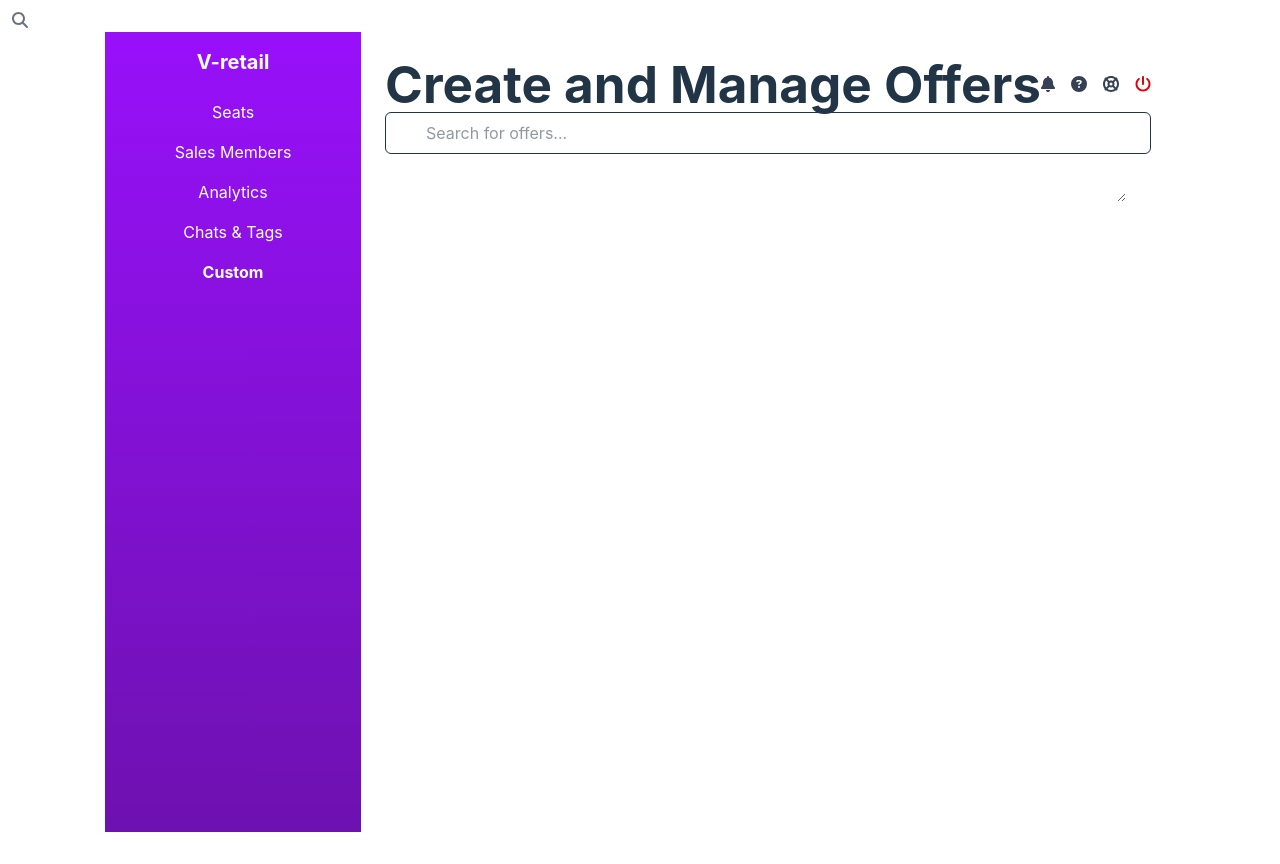
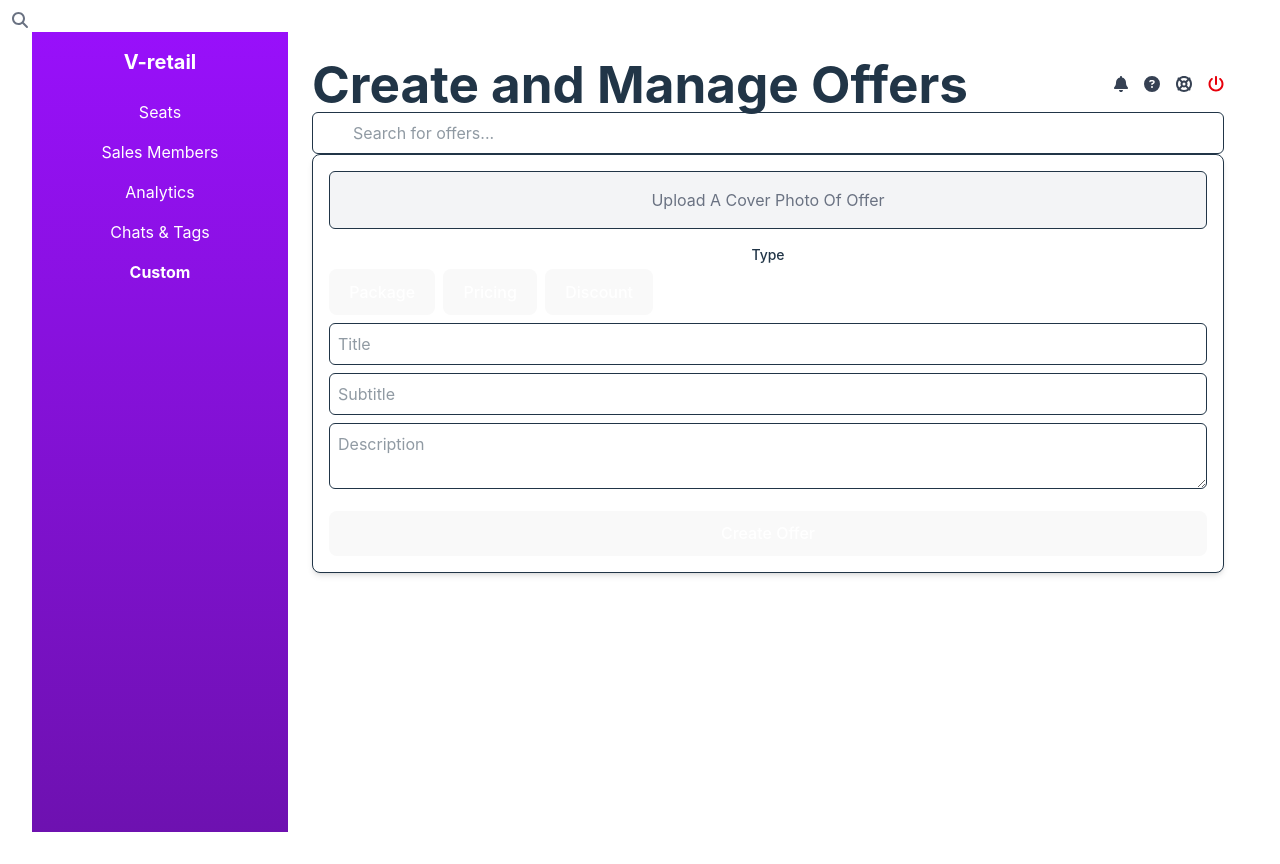
Before and after one commit to ganeshkadam771/TataTechAssessment, a React (Vite) app in the folder vite-project/: page / in a window 1280 px wide. Built offline with nearby package versions, Linux system fonts and the light colour scheme.

Commit message:
Added create offer section

```diff
--- a/vite-project/src/components/OfferManagement.jsx
+++ b/vite-project/src/components/OfferManagement.jsx
@@ -1,12 +1,18 @@
-import React from "react";
+import React, {useState} from "react";
 import { FontAwesomeIcon } from "@fortawesome/react-fontawesome";
-import { faBell, faQuestionCircle, faPowerOff, faLifeRing, faSearch } from "@fortawesome/free-solid-svg-icons";
+import {
+  faBell,
+  faQuestionCircle,
+  faPowerOff,
+  faLifeRing,
+  faSearch,
+} from "@fortawesome/free-solid-svg-icons";
 
 
 export default function OfferManagement() {
+  const [selectedTab, setSelectedTab] = useState("packages");
   return (
     <div className="flex h-screen">
-
       {/* Side bar  */}
       <aside className="w-64 bg-gradient-to-b from-purple-600 to-purple-800 p-4 text-white">
         <h2 className="text-xl font-bold mb-6">V-retail</h2>
@@ -25,33 +31,95 @@ export default function OfferManagement() {
         <div className="flex justify-between items-center">
           <h1 className="text-2xl font-bold"> Create and Manage Offers </h1>
           <div className="flex space-x-4">
-          <FontAwesomeIcon icon={faBell} className="text-gray-700 cursor-pointer" />
-            <FontAwesomeIcon icon={faQuestionCircle} className="text-gray-700 cursor-pointer" />
-            <FontAwesomeIcon icon={faLifeRing} className="text-gray-700 cursor-pointer" />
-            <FontAwesomeIcon icon={faPowerOff} className="text-red-600 cursor-pointer" />
+            <FontAwesomeIcon
+              icon={faBell}
+              className="text-gray-700 cursor-pointer"
+            />
+            <FontAwesomeIcon
+              icon={faQuestionCircle}
+              className="text-gray-700 cursor-pointer"
+            />
+            <FontAwesomeIcon
+              icon={faLifeRing}
+              className="text-gray-700 cursor-pointer"
+            />
+            <FontAwesomeIcon
+              icon={faPowerOff}
+              className="text-red-600 cursor-pointer"
+            />
           </div>
         </div>
         {/* Search Bar  */}
         <div>
-          <input type="text" placeholder="Search for offers..." className="w-full border p-2 pl-10 rounded-md" />
-          <FontAwesomeIcon icon={faSearch} className="absolute left-3 top-3 text-gray-500" />
+          <input
+            type="text"
+            placeholder="Search for offers..."
+            className="w-full border p-2 pl-10 rounded-md"
+          />
+          <FontAwesomeIcon
+            icon={faSearch}
+            className="absolute left-3 top-3 text-gray-500"
+          />
         </div>
         <div>
           {/* Create Offer Section  */}
-            <section>
-
-                <div>
-                    <span></span>
+          <section className="col-span-1 p-4 border rounded-lg shadow-md bg-white">
+            <div className="border p-4 rounded-md bg-gray-100 flex justify-center items-center">
+              <span className="text-gray-500">
+                Upload A Cover Photo Of Offer
+              </span>
             </div>
-                <div>
-                    <label></label>
-                    <div>
-
+            <div className="mt-4">
+              <label className="block text-sm font-medium">Type</label>
+              <div className="flex space-x-2 mt-1">
+                <button
+                  className={`p-2 rounded-md ${
+                    selectedTab === "packages"
+                      ? "bg-purple-700 text-white"
+                      : "bg-purple-600 text-white"
+                  }`}
+                  onClick={() => setSelectedTab("packages")}
+                >
+                  Package
+                </button>
+                <button
+                  className={`p-2 rounded-md ${
+                    selectedTab === "pricings"
+                      ? "bg-purple-700 text-white"
+                      : "bg-purple-600 text-white"
+                  }`}
+                  onClick={() => setSelectedTab("pricings")}
+                >
+                  Pricing
+                </button>
+                <button
+                  className={`p-2 rounded-md ${
+                    selectedTab === "offers"
+                      ? "bg-purple-700 text-white"
+                      : "bg-purple-600 text-white"
+                  }`}
+                  onClick={() => setSelectedTab("offers")}
+                >
+                  Discount
+                </button>
               </div>
-                    <input/>
-                    <input/>
-                    <textarea></textarea>
-
+              <input
+                type="text"
+                placeholder="Title"
+                className="w-full border p-2 mt-2 rounded-md"
+              />
+              <input
+                type="text"
+                placeholder="Subtitle"
+                className="w-full border p-2 mt-2 rounded-md"
+              />
+              <textarea
+                placeholder="Description"
+                className="w-full border p-2 mt-2 rounded-md"
+              ></textarea>
+              <button className="w-full mt-4 bg-purple-600 text-white p-2 rounded-md">
+                Create Offer
+              </button>
             </div>
           </section>
         </div>
```
Lines whose indentation alone changed are shown as unchanged.
